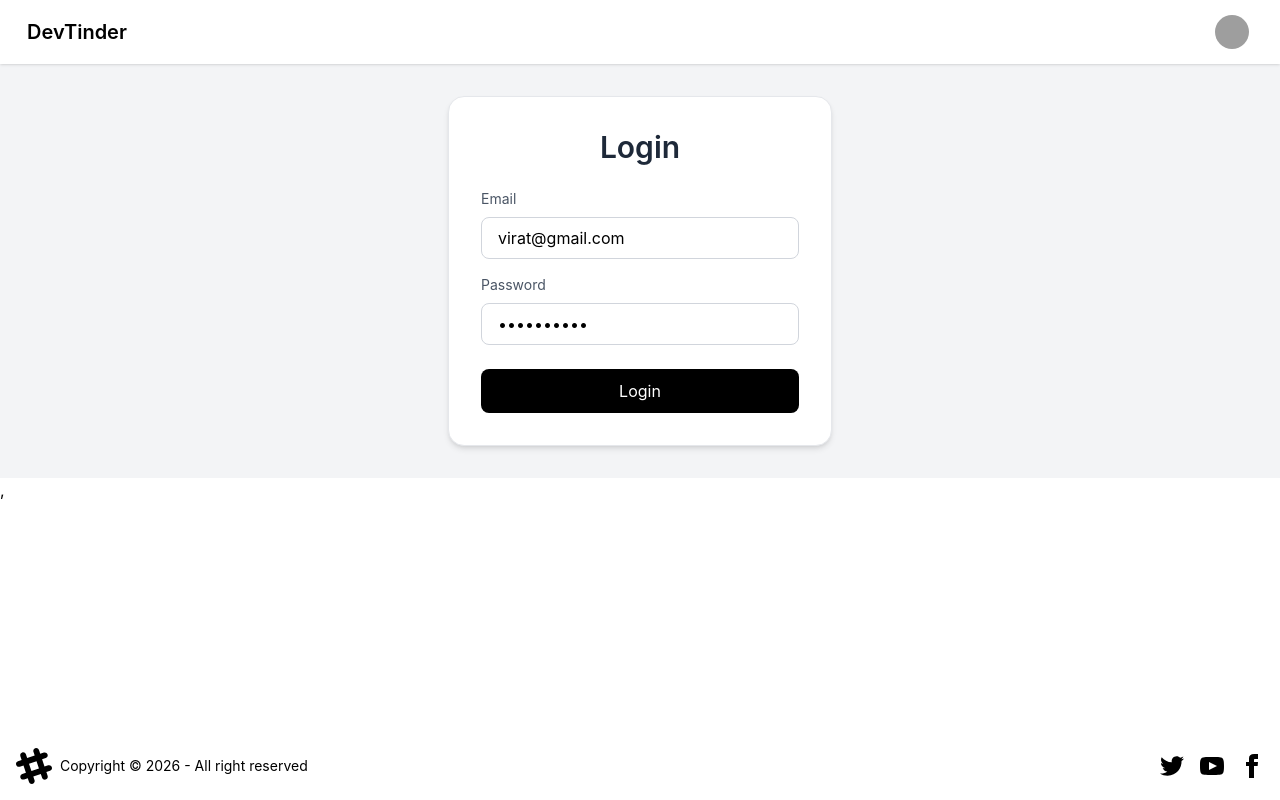
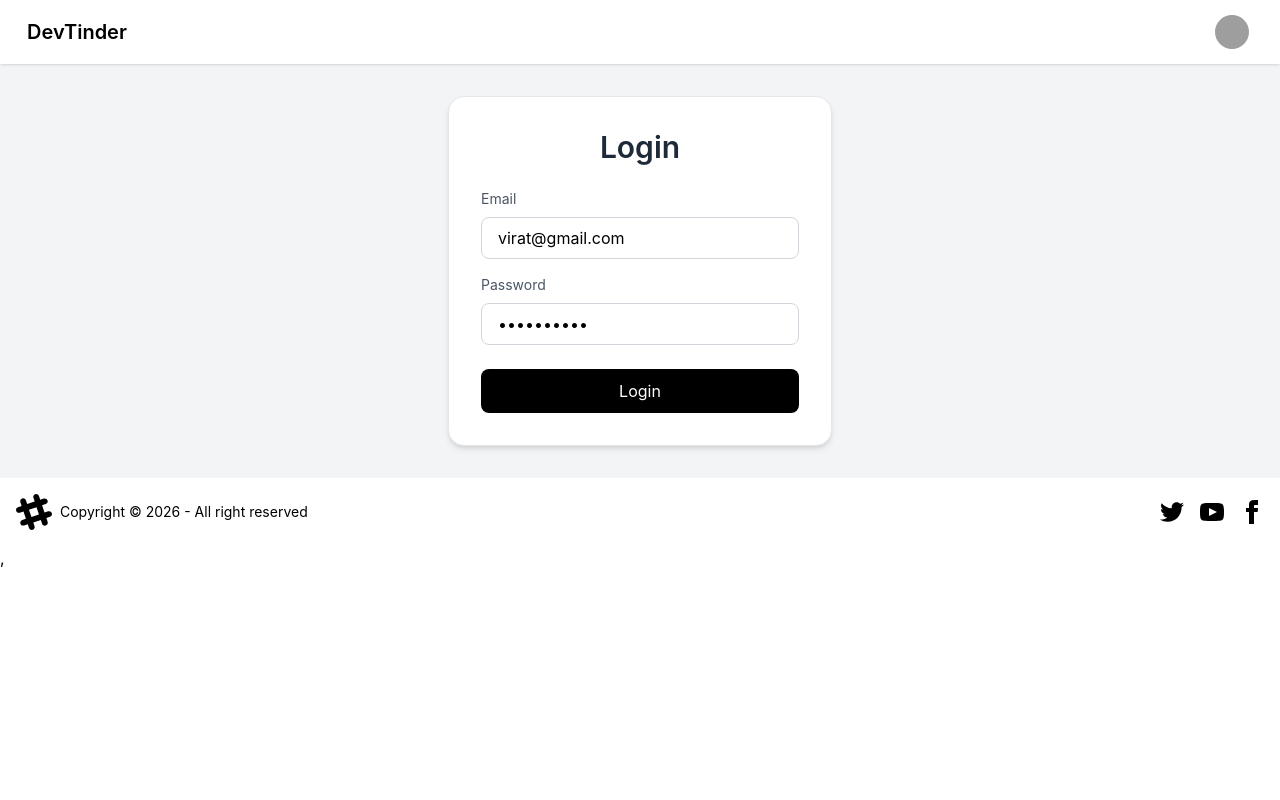
Before and after one commit to umair-khan099/Dev-Tinder, a React (Vite) app in the folder Client/: page /login in a window 1280 px wide. Built offline with nearby package versions, Linux system fonts and the light colour scheme; no server answers; grey boxes are pictures that could not be loaded.

Commit message:
fix: remove fixed positioning from footer component

```diff
--- a/Client/src/components/Footer.jsx
+++ b/Client/src/components/Footer.jsx
@@ -2,7 +2,7 @@
 
 const Footer = () => {
   return (
-    <footer className="footer sm:footer-horizontal bg-base-300 text-neutral-content items-center p-4 fixed bottom-0">
+    <footer className="footer sm:footer-horizontal bg-base-300 text-neutral-content items-center p-4  ">
       <aside className="grid-flow-col items-center">
         <svg
           width="36"
```
